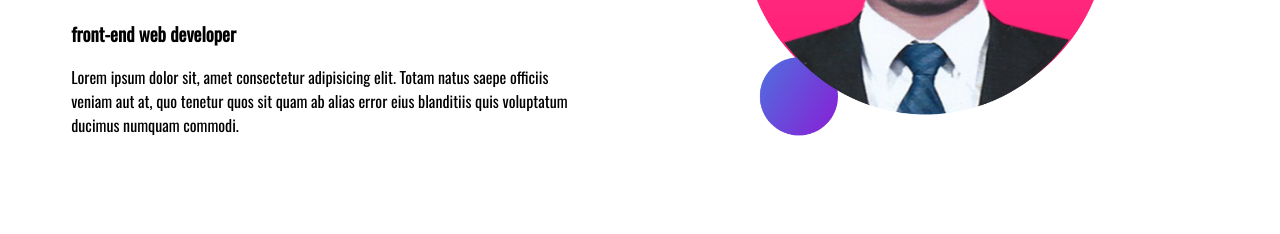
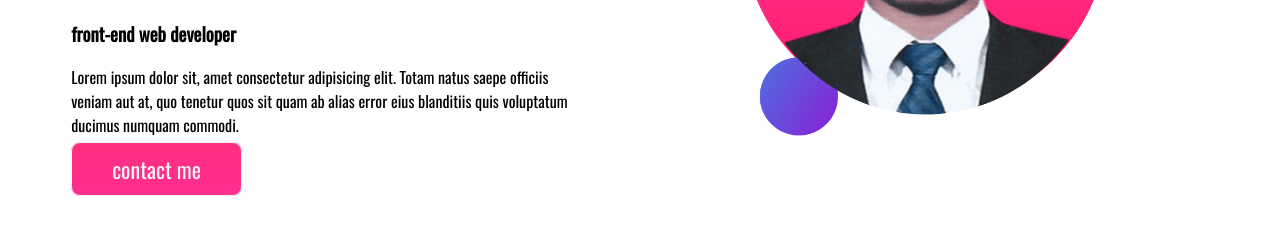
Before and after one commit to mohammadibrahim11/developer-portfolio, a plain HTML site: page index.html in a window 1280 px wide. Shown: the part 324-558 px from the top of the page. Drawn offline with nearby package versions, Linux system fonts and the light colour scheme.

Commit message:
style link button

```diff
--- a/index.html
+++ b/index.html
@@ -23,6 +23,9 @@
         <p >Lorem ipsum dolor sit, amet consectetur adipisicing elit. Totam natus saepe officiis veniam
             aut at, quo tenetur quos sit quam ab alias error eius blanditiis quis voluptatum ducimus numquam commodi.
         </p>
+
+        <a class="link-button" href="https://www.linkedin.com/in/mohammad-ibrahim-2b1a04237/" target="_blank">contact me</a>
+
     </div>
     <div class="half-width">
         <img src="images/my-bg-01.png" alt="my photo">
--- a/style.css
+++ b/style.css
@@ -22,3 +22,14 @@ h1{
 section{
     display: flex;
 }
+.link-button{
+    text-decoration: none;
+    border: 1px solid ;
+    padding: 10px 40px;
+    border-radius: 9px;
+    background-image: linear-gradient(#FF2E80, #ff2e90);
+    color: whitesmoke;
+    font-weight: 500;
+    font-size: 22px;
+
+}
```
